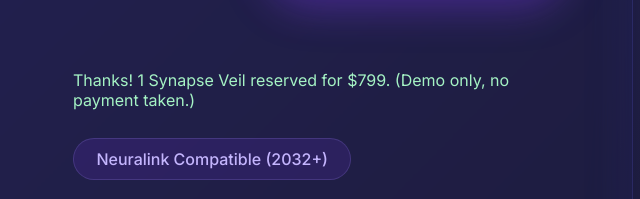
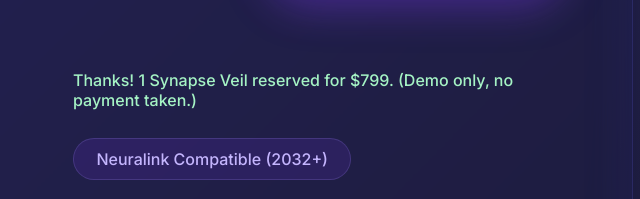
Before and after one commit to Reticulated-Splines/reticulated-splines.github.io, a plain HTML site: page nexus-neural/index.html in a window 1280 px wide. Both pictures are taken after a click on the button "Pre-Order Now — $799". Shown: the part 1051-1250 px from the top of the page, 615-1255 px from the left. Drawn offline with Linux system fonts and the light colour scheme.

Commit message:
Fix font-weight property syntax in styles.css

```diff
--- a/nexus-neural/styles.css
+++ b/nexus-neural/styles.css
@@ -280,5 +280,5 @@ body {
 .order-msg {
     margin-top: 1rem;
     color: #a5f3c4;
-    font-weight; 500;
+    font-weight: 500;
 }
```
